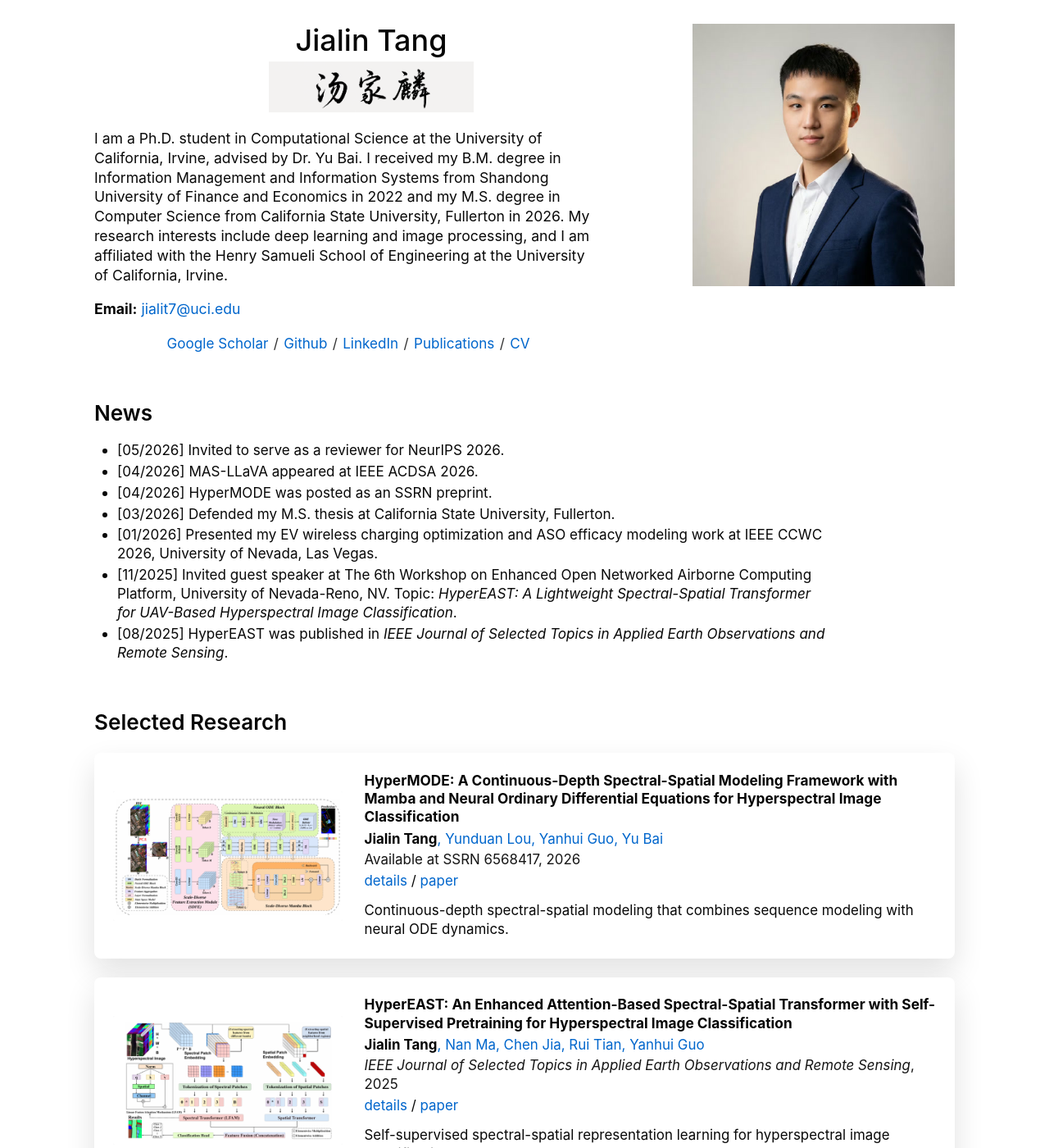
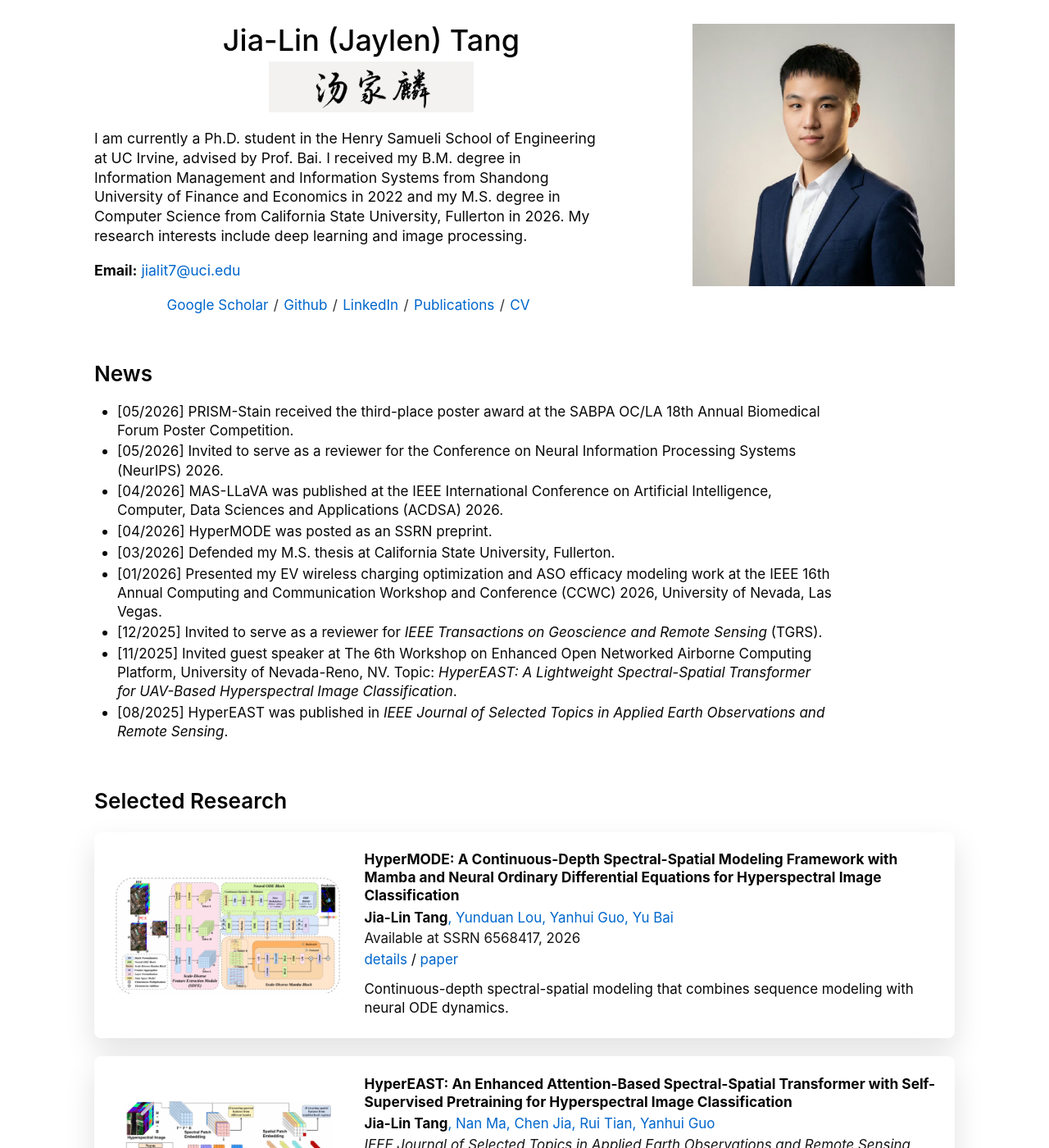
Before and after one commit to JaylenTang/jaylentang.github.io, a Jekyll site: the page built from _pages/about.md, in a window 1280 px wide and 1400 px high. Shown: the whole window at 82% size. Built offline with Jekyll 4.4.1, drawn with Linux system fonts in a browser that asks for light colours; some of the changed text lies outside the part shown.

Commit message:
update homepage name and news

```diff
--- a/_config.yml
+++ b/_config.yml
@@ -8,14 +8,14 @@
 
 # Basic Site Settings
 locale                   : "en-US"
-title                    : "Jialin (Jaylen) Tang"
+title                    : "Jia-Lin (Jaylen) Tang"
 title_separator          : "-"
-name                     : &name "Jialin Tang"
-description              : &description "Ph.D. student in Computational Science at the University of California, Irvine"
+name                     : &name "Jia-Lin (Jaylen) Tang"
+description              : &description "Ph.D. student in the Henry Samueli School of Engineering at UC Irvine"
 url                      : https://jaylentang.github.io # the base hostname & protocol for your site e.g. "https://mmistakes.github.io"
 baseurl                  : "" # the subpath of your site, e.g. "/blog"
 repository               : "JaylenTang/jaylentang.github.io"
-asset_version            : "20260605-5"
+asset_version            : "20260605-6"
 
 # Site Author - The following control what appear as part of the author content on the side bar.
 #               If a field is blank the icon and link will not appear, otherwise it will be shown.
@@ -23,9 +23,9 @@ asset_version            : "20260605-5"
 author:
   # Biographic information
   avatar           : "profile-photo-2026.jpg"
-  name             : "Jialin Tang"
+  name             : "Jia-Lin (Jaylen) Tang"
   pronouns         : # example: "she/her"
-  bio              : "Ph.D. Student in Computational Science"
+  bio              : "Ph.D. Student at UC Irvine"
   location         : "Irvine, CA, USA"
   employer         : "University of California, Irvine"
   uri              : # URL
--- a/_pages/about.md
+++ b/_pages/about.md
@@ -1,7 +1,7 @@
 ---
 layout: home
 permalink: /
-title: "Jialin Tang"
+title: "Jia-Lin (Jaylen) Tang"
 redirect_from:
   - /about/
   - /about.html
@@ -10,17 +10,16 @@ redirect_from:
 <main class="roger-page">
   <section class="roger-hero" aria-label="Profile">
     <div class="roger-intro">
-      <h1>Jialin Tang</h1>
-      <img class="roger-calligraphy" src="/images/name-calligraphy.png" alt="Jialin Tang Chinese calligraphy">
+      <h1>Jia-Lin (Jaylen) Tang</h1>
+      <img class="roger-calligraphy" src="/images/name-calligraphy.png" alt="Jia-Lin Tang Chinese calligraphy">
 
       <p>
-        I am a Ph.D. student in Computational Science at the University of California,
-        Irvine, advised by Dr. Yu Bai. I received my B.M. degree in Information
+        I am currently a Ph.D. student in the Henry Samueli School of Engineering at
+        UC Irvine, advised by Prof. Bai. I received my B.M. degree in Information
         Management and Information Systems from Shandong University of Finance and
         Economics in 2022 and my M.S. degree in Computer Science from California State
         University, Fullerton in 2026. My research interests include deep learning and
-        image processing, and I am affiliated with the Henry Samueli School of
-        Engineering at the University of California, Irvine.
+        image processing.
       </p>
 
       <p>
@@ -41,17 +40,19 @@ redirect_from:
       </nav>
     </div>
 
-    <img class="roger-photo" src="/images/profile-photo-2026.jpg" alt="Jialin Tang profile photo">
+    <img class="roger-photo" src="/images/profile-photo-2026.jpg" alt="Jia-Lin Tang profile photo">
   </section>
 
   <section class="roger-section">
     <h2>News</h2>
     <ul class="roger-news">
-      <li>[05/2026] Invited to serve as a reviewer for NeurIPS 2026.</li>
-      <li>[04/2026] MAS-LLaVA appeared at IEEE ACDSA 2026.</li>
+      <li>[05/2026] PRISM-Stain received the third-place poster award at the SABPA OC/LA 18th Annual Biomedical Forum Poster Competition.</li>
+      <li>[05/2026] Invited to serve as a reviewer for the Conference on Neural Information Processing Systems (NeurIPS) 2026.</li>
+      <li>[04/2026] MAS-LLaVA was published at the IEEE International Conference on Artificial Intelligence, Computer, Data Sciences and Applications (ACDSA) 2026.</li>
       <li>[04/2026] HyperMODE was posted as an SSRN preprint.</li>
       <li>[03/2026] Defended my M.S. thesis at California State University, Fullerton.</li>
-      <li>[01/2026] Presented my EV wireless charging optimization and ASO efficacy modeling work at IEEE CCWC 2026, University of Nevada, Las Vegas.</li>
+      <li>[01/2026] Presented my EV wireless charging optimization and ASO efficacy modeling work at the IEEE 16th Annual Computing and Communication Workshop and Conference (CCWC) 2026, University of Nevada, Las Vegas.</li>
+      <li>[12/2025] Invited to serve as a reviewer for <em>IEEE Transactions on Geoscience and Remote Sensing</em> (TGRS).</li>
       <li>[11/2025] Invited guest speaker at The 6th Workshop on Enhanced Open Networked Airborne Computing Platform, University of Nevada-Reno, NV. Topic: <em>HyperEAST: A Lightweight Spectral-Spatial Transformer for UAV-Based Hyperspectral Image Classification</em>.</li>
       <li>[08/2025] HyperEAST was published in <em>IEEE Journal of Selected Topics in Applied Earth Observations and Remote Sensing</em>.</li>
     </ul>
@@ -66,7 +67,7 @@ redirect_from:
       </button>
       <div>
         <h3>HyperMODE: A Continuous-Depth Spectral-Spatial Modeling Framework with Mamba and Neural Ordinary Differential Equations for Hyperspectral Image Classification</h3>
-        <p class="research-authors"><strong>Jialin Tang</strong>, Yunduan Lou, Yanhui Guo, Yu Bai</p>
+        <p class="research-authors"><strong>Jia-Lin Tang</strong>, Yunduan Lou, Yanhui Guo, Yu Bai</p>
         <p class="research-venue">Available at SSRN 6568417, 2026</p>
         <p class="research-links"><a href="/publication/2026-01-04-hypermode">details</a> / <a href="https://papers.ssrn.com/sol3/papers.cfm?abstract_id=6568417">paper</a></p>
         <p class="research-note">Continuous-depth spectral-spatial modeling that combines sequence modeling with neural ODE dynamics.</p>
@@ -79,7 +80,7 @@ redirect_from:
       </button>
       <div>
         <h3>HyperEAST: An Enhanced Attention-Based Spectral-Spatial Transformer with Self-Supervised Pretraining for Hyperspectral Image Classification</h3>
-        <p class="research-authors"><strong>Jialin Tang</strong>, Nan Ma, Chen Jia, Rui Tian, Yanhui Guo</p>
+        <p class="research-authors"><strong>Jia-Lin Tang</strong>, Nan Ma, Chen Jia, Rui Tian, Yanhui Guo</p>
         <p class="research-venue"><em>IEEE Journal of Selected Topics in Applied Earth Observations and Remote Sensing</em>, 2025</p>
         <p class="research-links"><a href="/publication/2025-01-01-hypereast">details</a> / <a href="https://ieeexplore.ieee.org/document/11129658">paper</a></p>
         <p class="research-note">Self-supervised spectral-spatial representation learning for hyperspectral image classification.</p>
@@ -92,7 +93,7 @@ redirect_from:
       </button>
       <div>
         <h3>MAS-LLaVA: Motion-Aware Adaptive Sampling for Training-Free Video Large Language Models</h3>
-        <p class="research-authors"><strong>Jialin Tang</strong>, Yu Bai</p>
+        <p class="research-authors"><strong>Jia-Lin Tang</strong>, Yu Bai</p>
         <p class="research-venue">IEEE International Conference on Artificial Intelligence, Computer, Data Sciences and Applications (ACDSA), 2026</p>
         <p class="research-links"><a href="/publication/2026-01-01-mas-llava">details</a> / <a href="https://ieeexplore.ieee.org/document/11468028">paper</a></p>
         <p class="research-note">Motion-aware token and frame sampling for efficient training-free video large language model inference.</p>
```
